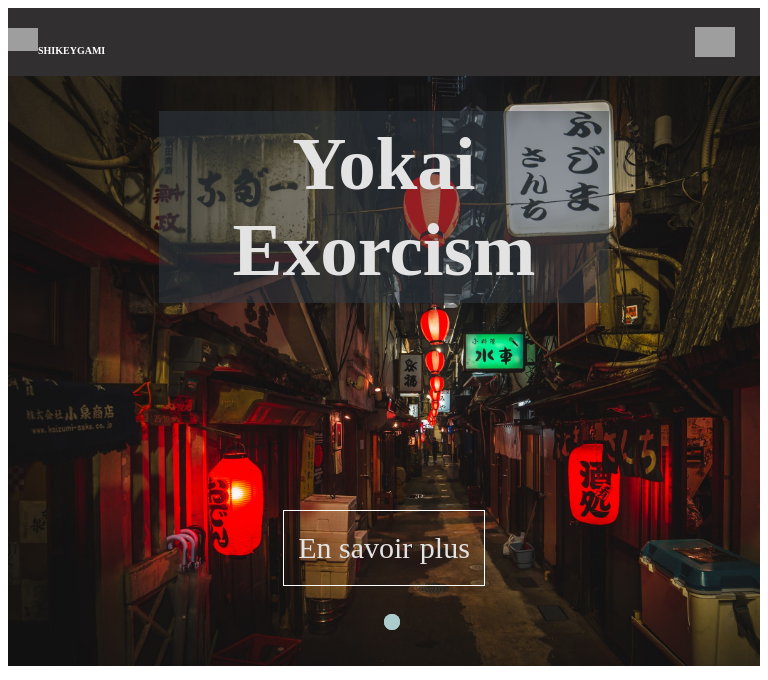
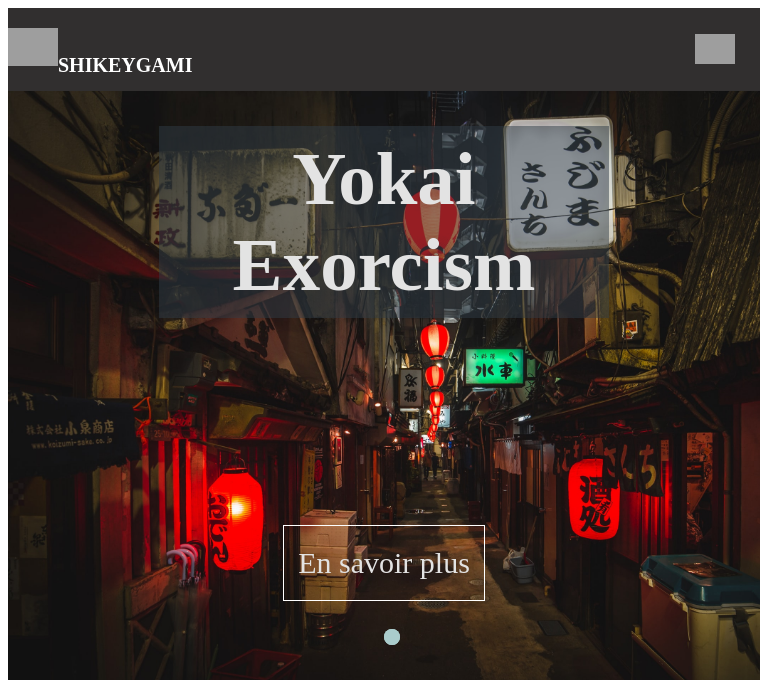
Before and after one commit to AidounNejma/Shikeygami, a Symfony app: template templates/accueil/index.html.twig in a window 768 px wide. Shown: the top 680 px of the page. Run offline with Twig, Linux system fonts and the light colour scheme; the template is opened without the code that fills it, so the values that code supplies are empty; style sheets or scripts are compiled from the project's sources; some libraries are stand-ins or nearby versions; grey boxes are pictures that could not be loaded.

Commit message:
menu(taille titre,footer padding , lien footer)

```diff
--- a/assets/styles/menu.css
+++ b/assets/styles/menu.css
@@ -29,8 +29,8 @@ header .logo {
 header h1{
     text-transform: uppercase;
     color: #ffffff;
-    font-size: 30px;
-    padding-top: 50px;
+    font-size: 40px;
+    padding-top: 49px;
 }
 
 header div a{
@@ -86,6 +86,8 @@ footer{
     background-color: #312f2f;
     color: #ffffff;
     font-size: 15px;
+    padding-bottom: 20px;
+
 }
 
 footer .container2{
@@ -94,6 +96,7 @@ footer .container2{
 
 footer .logo2 {
     width: 50px;
+    padding-top: 20px;
 }
 
 
@@ -150,7 +153,7 @@ footer .information a:hover {
     header .logo {
         width: 30px;
         margin: 10px, 20px, 20px, 20px;
-        padding-top:20px;
+        padding-top: 20px;
         padding-bottom: 20px;
         }
 
@@ -158,7 +161,7 @@ footer .information a:hover {
         text-transform: uppercase;
         color: #ffffff;
         font-size: 15px;
-        padding-top: 30px;
+        padding-top: 26px;
     }
 
     header .burger {
@@ -224,17 +227,16 @@ footer .information a:hover {
         }
 
     header .logo {
-        width: 30px;
+        width: 50px;
         margin: 10px, 20px, 20px, 20px;
-        padding-top:20px;
-        padding-bottom: 20px;
+        padding: 20px,0px,20px,0px;
         }
 
     header h1{
         text-transform: uppercase;
         color: #ffffff;
-        font-size: 10px;
-        padding-top: 30px;
+        font-size: 20px;
+        padding-top: 33px;
     }
 
     header .burger {
--- a/templates/_menuFooter.html.twig
+++ b/templates/_menuFooter.html.twig
@@ -7,9 +7,9 @@
 
 		<section class="information">
 			<a href="{{path('game_index')}}">Nos salles</a>
-			<a href="#">Concept</a>
-			<a href="#">EG virtuel</a>
-			<a href="#">Nous contacter</a>
-			<a href="#">Mentions légales</a>
+			<a href="{{ path("concept") }}">Concept</a>
+			<a href="{{ path("user_index") }}">EG virtuel</a>
+			<a href="{{ path("accueil") }}#contactContainer">Nous contacter</a>
+			<a href="{{ path("mentions_legales") }}">Mentions légales</a>
 		</section>
 	</footer>
--- a/templates/accueil/index.html.twig
+++ b/templates/accueil/index.html.twig
@@ -117,7 +117,7 @@
     <!-- Contact section  -->
     <div class="contactSection">
     <h1 class="roomTitle">Contact</h1>
-    <section class="contactContainer">
+    <section class="contactContainer" id="contactContainer">
         <div class="icons">
             <a href="#contactContainer" class="phone"><i class="fas fa-phone-square-alt"></i></a>
             <a href="#contactContainer" class="address"><i class="fas fa-map-pin"></i></a>
```
